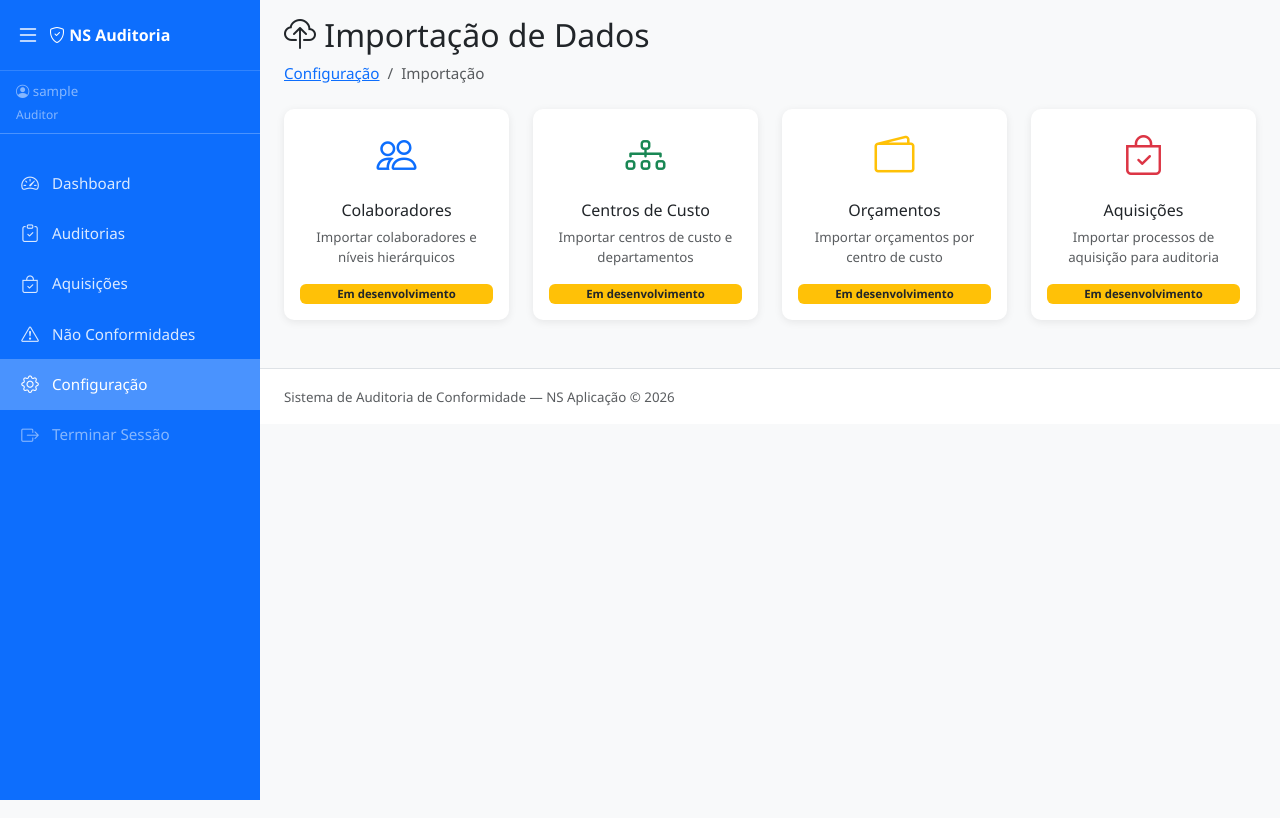
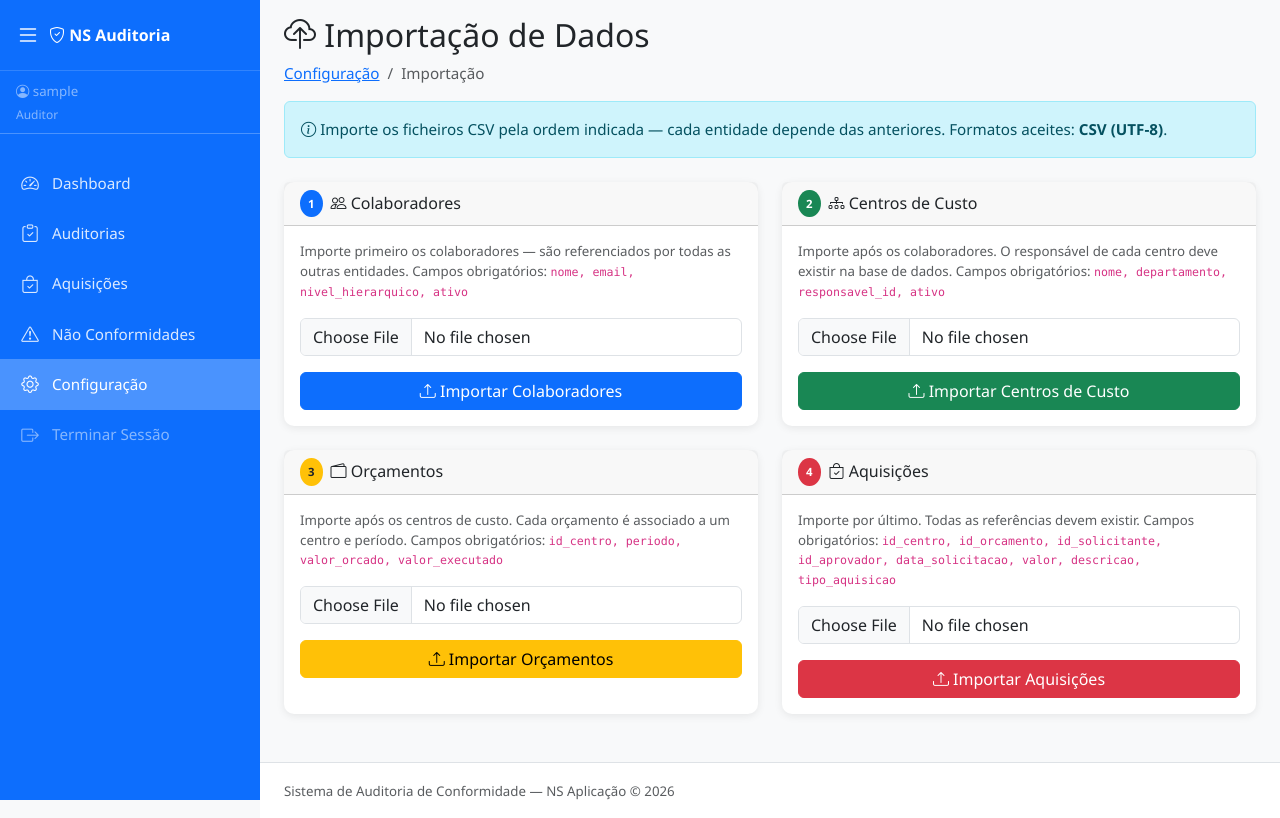
Before and after one commit to silviodc24/tfc-sistema-auditoria, a Flask app: page /configuracao/importacao in a window 1280 px wide. Run offline with Flask 3, Linux system fonts and the light colour scheme; the visitor is signed in with stand-in values (Sample User, id 1).

Commit message:
feat: implementacao do modulo de importacao completo

```diff
--- a/app/routes/configuracao.py
+++ b/app/routes/configuracao.py
@@ -4,6 +4,13 @@ from app import db
 from app.models.regra_auditoria import RegraAuditoria
 from app.models.limiar_autorizacao import LimiarAutorizacao
 from app.models.utilizador import Utilizador
+from flask import send_file
+from app.services.importacao import (
+    importar_colaboradores,
+    importar_centros_custo,
+    importar_orcamentos,
+    importar_aquisicoes
+)
 
 config_bp = Blueprint('configuracao', __name__, url_prefix='/configuracao')
 
@@ -157,3 +164,102 @@ def toggle_utilizador(id):
 def importacao():
     """Hub de importacao de dados."""
     return render_template('configuracao/importacao.html')
+
+# =============================================================================
+# ROTAS DE IMPORTACAO
+# =============================================================================
+
+@config_bp.route('/importacao/colaboradores', methods=['POST'])
+@login_required
+def importar_colaboradores_route():
+    ficheiro = request.files.get('ficheiro')
+    if not ficheiro or ficheiro.filename == '':
+        flash('Nenhum ficheiro seleccionado.', 'danger')
+        return redirect(url_for('configuracao.importacao'))
+
+    sucesso, mensagem, total, erros = importar_colaboradores(ficheiro)
+
+    if sucesso:
+        flash(mensagem, 'success')
+    else:
+        flash(mensagem, 'danger')
+
+    if erros:
+        for erro in erros[:5]:
+            flash(erro, 'warning')
+        if len(erros) > 5:
+            flash(f'... e mais {len(erros) - 5} erro(s).', 'warning')
+
+    return redirect(url_for('configuracao.importacao'))
+
+
+@config_bp.route('/importacao/centros-custo', methods=['POST'])
+@login_required
+def importar_centros_route():
+    ficheiro = request.files.get('ficheiro')
+    if not ficheiro or ficheiro.filename == '':
+        flash('Nenhum ficheiro seleccionado.', 'danger')
+        return redirect(url_for('configuracao.importacao'))
+
+    sucesso, mensagem, total, erros = importar_centros_custo(ficheiro)
+
+    if sucesso:
+        flash(mensagem, 'success')
+    else:
+        flash(mensagem, 'danger')
+
+    if erros:
+        for erro in erros[:5]:
+            flash(erro, 'warning')
+        if len(erros) > 5:
+            flash(f'... e mais {len(erros) - 5} erro(s).', 'warning')
+
+    return redirect(url_for('configuracao.importacao'))
+
+
+@config_bp.route('/importacao/orcamentos', methods=['POST'])
+@login_required
+def importar_orcamentos_route():
+    ficheiro = request.files.get('ficheiro')
+    if not ficheiro or ficheiro.filename == '':
+        flash('Nenhum ficheiro seleccionado.', 'danger')
+        return redirect(url_for('configuracao.importacao'))
+
+    sucesso, mensagem, total, erros = importar_orcamentos(ficheiro)
+
+    if sucesso:
+        flash(mensagem, 'success')
+    else:
+        flash(mensagem, 'danger')
+
+    if erros:
+        for erro in erros[:5]:
+            flash(erro, 'warning')
+        if len(erros) > 5:
+            flash(f'... e mais {len(erros) - 5} erro(s).', 'warning')
+
+    return redirect(url_for('configuracao.importacao'))
+
+
+@config_bp.route('/importacao/aquisicoes', methods=['POST'])
+@login_required
+def importar_aquisicoes_route():
+    ficheiro = request.files.get('ficheiro')
+    if not ficheiro or ficheiro.filename == '':
+        flash('Nenhum ficheiro seleccionado.', 'danger')
+        return redirect(url_for('configuracao.importacao'))
+
+    sucesso, mensagem, total, erros = importar_aquisicoes(ficheiro)
+
+    if sucesso:
+        flash(mensagem, 'success')
+    else:
+        flash(mensagem, 'danger')
+
+    if erros:
+        for erro in erros[:5]:
+            flash(erro, 'warning')
+        if len(erros) > 5:
+            flash(f'... e mais {len(erros) - 5} erro(s).', 'warning')
+
+    return redirect(url_for('configuracao.importacao'))
--- a/app/templates/configuracao/importacao.html
+++ b/app/templates/configuracao/importacao.html
@@ -13,40 +13,139 @@
             <li class="breadcrumb-item active">Importação</li>
         </ol>
     </nav>
+    <div class="alert alert-info mt-3">
+        <i class="bi bi-info-circle"></i>
+        Importe os ficheiros CSV pela ordem indicada — cada entidade depende
+        das anteriores. Formatos aceites: <strong>CSV (UTF-8)</strong>.
+    </div>
 </div>
 
 <div class="row g-4">
-    <div class="col-md-3">
-        <div class="card h-100 text-center p-3">
-            <i class="bi bi-people fs-1 text-primary mb-3"></i>
-            <h6>Colaboradores</h6>
-            <p class="text-muted small">Importar colaboradores e níveis hierárquicos</p>
-            <span class="badge bg-warning text-dark">Em desenvolvimento</span>
+
+    <!-- COLABORADORES -->
+    <div class="col-md-6">
+        <div class="card h-100">
+            <div class="card-header d-flex align-items-center gap-2">
+                <span class="badge bg-primary rounded-circle p-2">1</span>
+                <h6 class="mb-0"><i class="bi bi-people"></i> Colaboradores</h6>
+            </div>
+            <div class="card-body">
+                <p class="text-muted small">
+                    Importe primeiro os colaboradores — são referenciados por
+                    todas as outras entidades. Campos obrigatórios:
+                    <code>nome, email, nivel_hierarquico, ativo</code>
+                </p>
+                <form method="POST"
+                      action="{{ url_for('configuracao.importar_colaboradores_route') }}"
+                      enctype="multipart/form-data">
+                    <div class="mb-3">
+                        <input type="file"
+                               class="form-control"
+                               name="ficheiro"
+                               accept=".csv"
+                               required>
+                    </div>
+                    <button type="submit" class="btn btn-primary w-100">
+                        <i class="bi bi-upload"></i> Importar Colaboradores
+                    </button>
+                </form>
+            </div>
         </div>
     </div>
-    <div class="col-md-3">
-        <div class="card h-100 text-center p-3">
-            <i class="bi bi-diagram-3 fs-1 text-success mb-3"></i>
-            <h6>Centros de Custo</h6>
-            <p class="text-muted small">Importar centros de custo e departamentos</p>
-            <span class="badge bg-warning text-dark">Em desenvolvimento</span>
+
+    <!-- CENTROS DE CUSTO -->
+    <div class="col-md-6">
+        <div class="card h-100">
+            <div class="card-header d-flex align-items-center gap-2">
+                <span class="badge bg-success rounded-circle p-2">2</span>
+                <h6 class="mb-0"><i class="bi bi-diagram-3"></i> Centros de Custo</h6>
+            </div>
+            <div class="card-body">
+                <p class="text-muted small">
+                    Importe após os colaboradores. O responsável de cada centro
+                    deve existir na base de dados. Campos obrigatórios:
+                    <code>nome, departamento, responsavel_id, ativo</code>
+                </p>
+                <form method="POST"
+                      action="{{ url_for('configuracao.importar_centros_route') }}"
+                      enctype="multipart/form-data">
+                    <div class="mb-3">
+                        <input type="file"
+                               class="form-control"
+                               name="ficheiro"
+                               accept=".csv"
+                               required>
+                    </div>
+                    <button type="submit" class="btn btn-success w-100">
+                        <i class="bi bi-upload"></i> Importar Centros de Custo
+                    </button>
+                </form>
+            </div>
         </div>
     </div>
-    <div class="col-md-3">
-        <div class="card h-100 text-center p-3">
-            <i class="bi bi-wallet2 fs-1 text-warning mb-3"></i>
-            <h6>Orçamentos</h6>
-            <p class="text-muted small">Importar orçamentos por centro de custo</p>
-            <span class="badge bg-warning text-dark">Em desenvolvimento</span>
+
+    <!-- ORCAMENTOS -->
+    <div class="col-md-6">
+        <div class="card h-100">
+            <div class="card-header d-flex align-items-center gap-2">
+                <span class="badge bg-warning rounded-circle p-2 text-dark">3</span>
+                <h6 class="mb-0"><i class="bi bi-wallet2"></i> Orçamentos</h6>
+            </div>
+            <div class="card-body">
+                <p class="text-muted small">
+                    Importe após os centros de custo. Cada orçamento é associado
+                    a um centro e período. Campos obrigatórios:
+                    <code>id_centro, periodo, valor_orcado, valor_executado</code>
+                </p>
+                <form method="POST"
+                      action="{{ url_for('configuracao.importar_orcamentos_route') }}"
+                      enctype="multipart/form-data">
+                    <div class="mb-3">
+                        <input type="file"
+                               class="form-control"
+                               name="ficheiro"
+                               accept=".csv"
+                               required>
+                    </div>
+                    <button type="submit" class="btn btn-warning w-100">
+                        <i class="bi bi-upload"></i> Importar Orçamentos
+                    </button>
+                </form>
+            </div>
         </div>
     </div>
-    <div class="col-md-3">
-        <div class="card h-100 text-center p-3">
-            <i class="bi bi-bag-check fs-1 text-danger mb-3"></i>
-            <h6>Aquisições</h6>
-            <p class="text-muted small">Importar processos de aquisição para auditoria</p>
-            <span class="badge bg-warning text-dark">Em desenvolvimento</span>
+
+    <!-- AQUISICOES -->
+    <div class="col-md-6">
+        <div class="card h-100">
+            <div class="card-header d-flex align-items-center gap-2">
+                <span class="badge bg-danger rounded-circle p-2">4</span>
+                <h6 class="mb-0"><i class="bi bi-bag-check"></i> Aquisições</h6>
+            </div>
+            <div class="card-body">
+                <p class="text-muted small">
+                    Importe por último. Todas as referências devem existir.
+                    Campos obrigatórios:
+                    <code>id_centro, id_orcamento, id_solicitante, id_aprovador,
+                    data_solicitacao, valor, descricao, tipo_aquisicao</code>
+                </p>
+                <form method="POST"
+                      action="{{ url_for('configuracao.importar_aquisicoes_route') }}"
+                      enctype="multipart/form-data">
+                    <div class="mb-3">
+                        <input type="file"
+                               class="form-control"
+                               name="ficheiro"
+                               accept=".csv"
+                               required>
+                    </div>
+                    <button type="submit" class="btn btn-danger w-100">
+                        <i class="bi bi-upload"></i> Importar Aquisições
+                    </button>
+                </form>
+            </div>
         </div>
     </div>
+
 </div>
 {% endblock %}
```
Also changed, not shown: app/services/importacao.py (added, +323 -0 lines).
